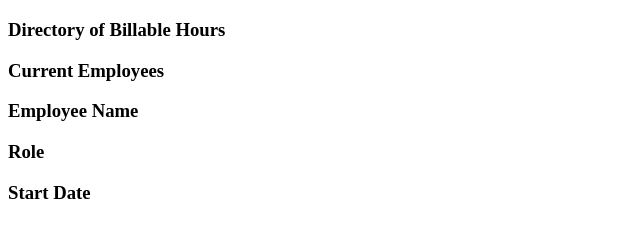
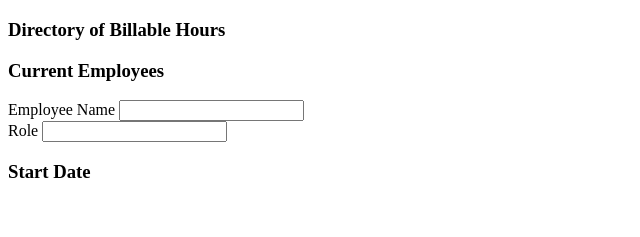
Before and after one commit to Slickrick88/employeeTracker, a plain HTML site: page INDEX.html in a window 1280 px wide. Shown: the part 61-298 px from the top of the page, without its empty margins (0-640 px from the left). Drawn offline with Linux system fonts and the light colour scheme.

Commit message:
trevorChanges

```diff
--- a/INDEX.html
+++ b/INDEX.html
@@ -15,17 +15,17 @@
         </div>
     </div>
 </div>
-<div class="wrapper">
+<form class="wrapper">
     <div class="row">
         <div class="empStorage">
             <h3 class="panelHeader">Current Employees</h3>
             <div class="nameStorage">
-                <h3 id="empNameStorage">Employee Name</h3>
-                <span id="nameInfo"></span>
+                <label for="nameInfo">Employee Name</label>
+                <input type="text" id="nameInfo">
             </div>
             <div class="RoleStorage">
-                <h3 id="empRoleStorage">Role</h3>
-                <span id="roleInfo"></span>
+                <label for="empRoleStorage">Role</label>
+                <input id="roleInfo"></span>
             </div>
             <div class="StartStorage">
                 <h3 id="empStartStorage">Start Date</h3>
@@ -33,7 +33,7 @@
             </div>
         </div>
     </div>
-</div>
+</form>
 
 </body>
 
```
